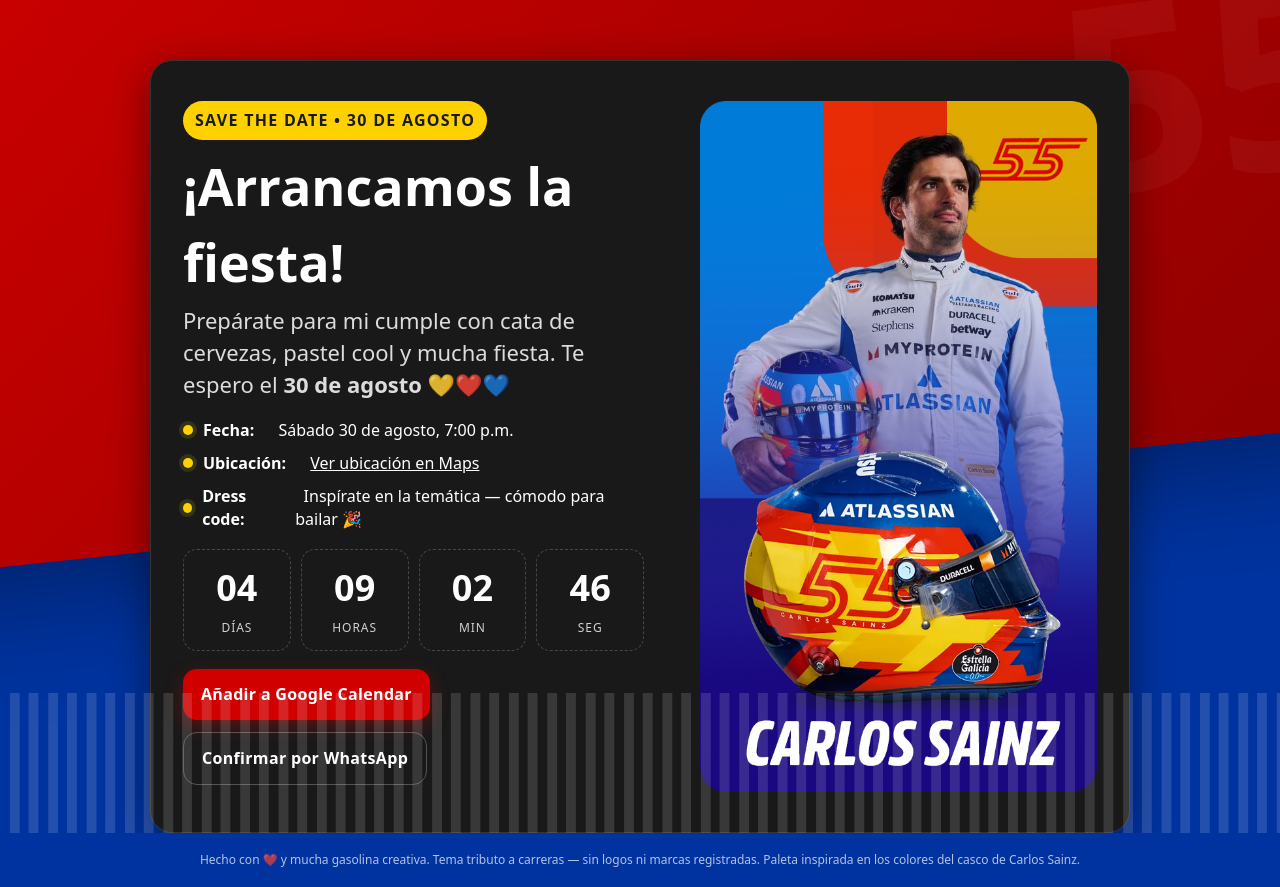
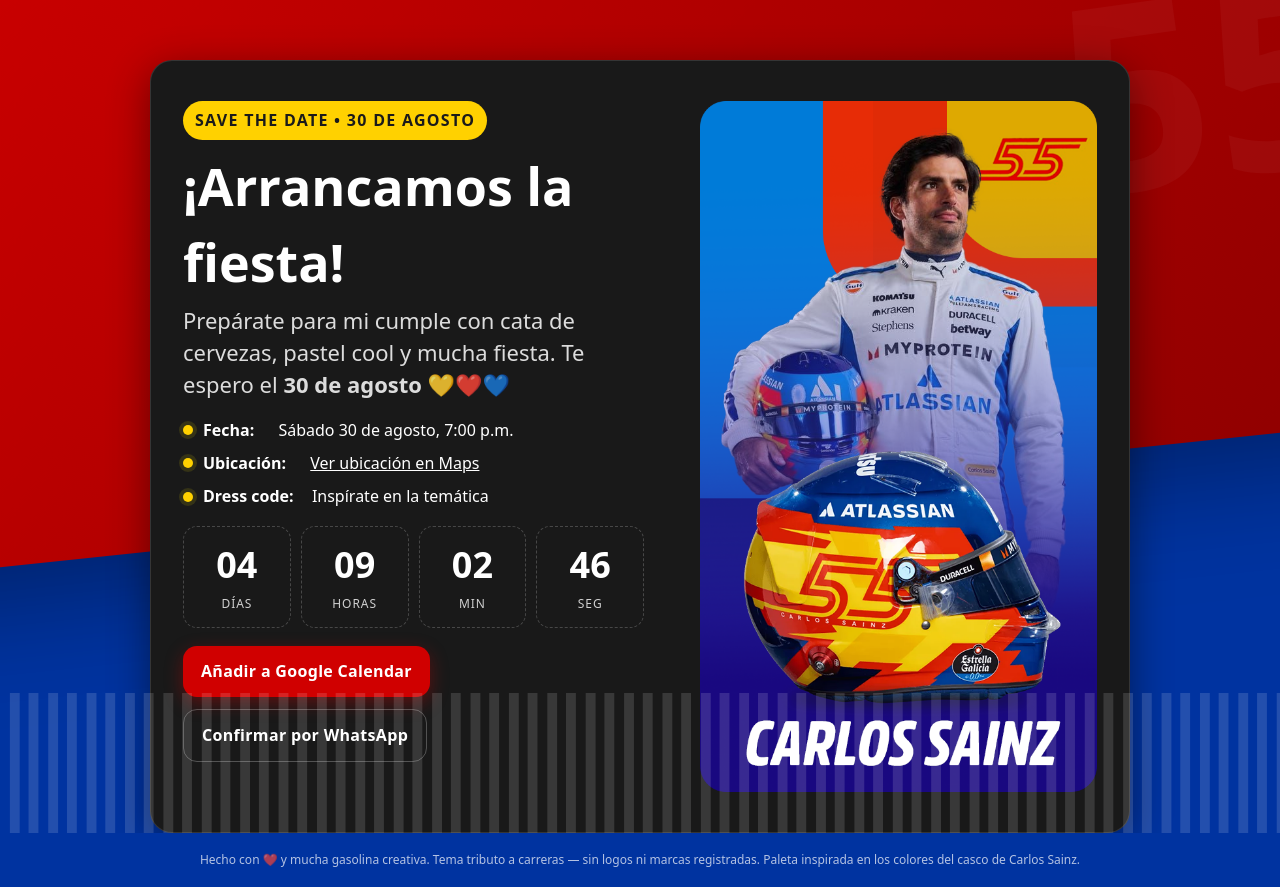
Before and after one commit to luisdehood/Mariana, a plain HTML site: page index.html in a window 1280 px wide. Drawn offline with Linux system fonts and the light colour scheme.

Commit message:
Update index.html

```diff
--- a/index.html
+++ b/index.html
@@ -157,7 +157,7 @@
             <div class="meta">
               <div><span class="dot" aria-hidden="true"></span><strong>Fecha:</strong>&nbsp; <time datetime="2025-08-30T19:00:00-06:00">Sábado 30 de agosto, 7:00 p.m.</time> </div>
               <div><span class="dot" aria-hidden="true"></span><strong>Ubicación:</strong>&nbsp; <a id="place" href="https://maps.app.goo.gl/mfGkdBqF5aHFWExQ9?g_st=iw" target="_blank" rel="noopener">Ver ubicación en Maps</a></div>
-              <div><span class="dot" aria-hidden="true"></span><strong>Dress code:</strong>&nbsp; Inspírate en la temática — cómodo para bailar 🎉</div>
+              <div><span class="dot" aria-hidden="true"></span><strong>Dress code:</strong>&nbsp; Inspírate en la temática </div>
             </div>
 
             <div class="countdown" aria-label="Cuenta regresiva">
```
